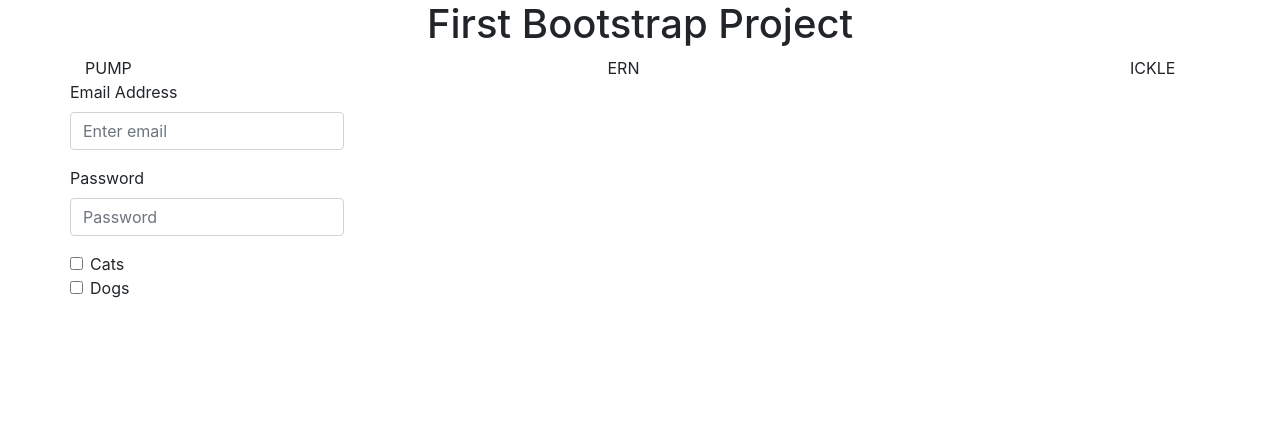
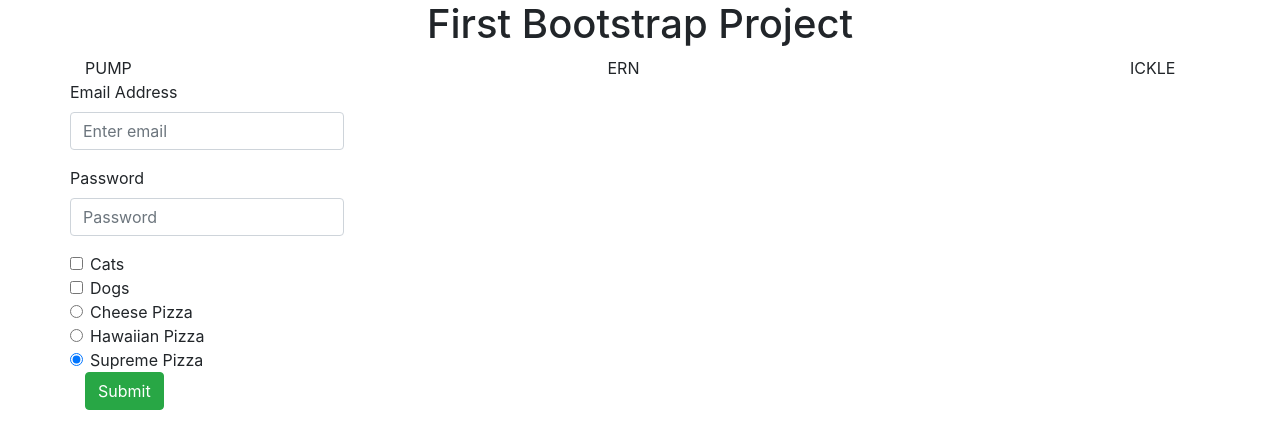
Before and after one commit to Jaymoo87/bootstrap-drills, a plain HTML site: page index.html in a window 1280 px wide. Drawn offline with nearby package versions, Linux system fonts and the light colour scheme.

Commit message:
Radios and submit button

```diff
--- a/index.html
+++ b/index.html
@@ -35,10 +35,36 @@
                 <div class="form-check">
                     <input type="checkbox" class="form-check-input" id="exampleCheck1">
                     <label class="form-check-label" for="exampleCheck1">Cats</label>
-                  </div>
-                  <div class="form-check"><input type="checkbox" class="form-check-input" id="exampleCheck1">
+                </div>
+                <div class="form-check">
+                    <input type="checkbox" class="form-check-input" id="exampleCheck1">
                     <label class="form-check-label" for="exampleCheck1">Dogs</label>
                 </div>
+                <div class="form-check">
+                    <input class="form-check-input" type="radio" name="exampleRadios" id="exampleRadios1"
+                        value="option1" checked>
+                    <label class="form-check-label">
+                        Cheese Pizza
+                    </label>
+                    <div>
+                    <input class="form-check-input" type="radio" name="exampleRadios" id="exampleRadios1"
+                        value="option1" checked>
+                    <label class="form-check-label">
+                        Hawaiian Pizza
+                    </label>
+                    </div>
+                    <div>
+                        <input class="form-check-input" type="radio" name="exampleRadios" id="exampleRadios1"
+                            value="option1" checked>
+                        <label class="form-check-label">
+                            Supreme Pizza
+                        </label>
+                        </div>
+                </div>
+
+        </div>
+        <div>
+            <button type="submit" class="btn btn-success">Submit</button>
         </div>
         </form>
     </div>
```
